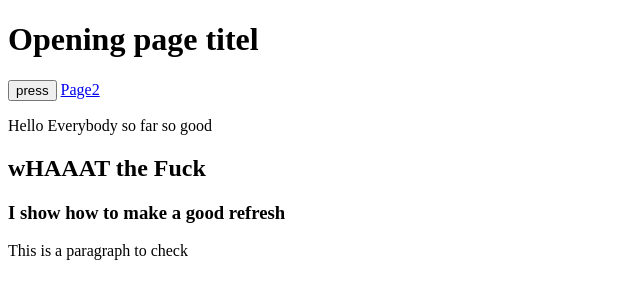
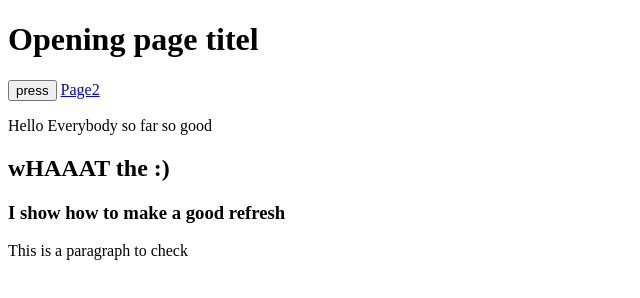
Before and after one commit to Boti76/boti76.github.io, a plain HTML site: page index.html in a window 1280 px wide. Shown: the full height of the page, 0-640 px from the left. Drawn offline with Linux system fonts and the light colour scheme.

Commit message:
refresh5

```diff
--- a/index.html
+++ b/index.html
@@ -11,7 +11,7 @@
     <button>press</button>
     <a href="page2.html">Page2</a>
     <p>Hello Everybody so far so good</p>
-    <H2>wHAAAT the Fuck</H2>
+    <H2>wHAAAT the :)</H2>
     <h3>I show how to make a good refresh</h3>
     <p>This is a paragraph to check</p>
 
```
